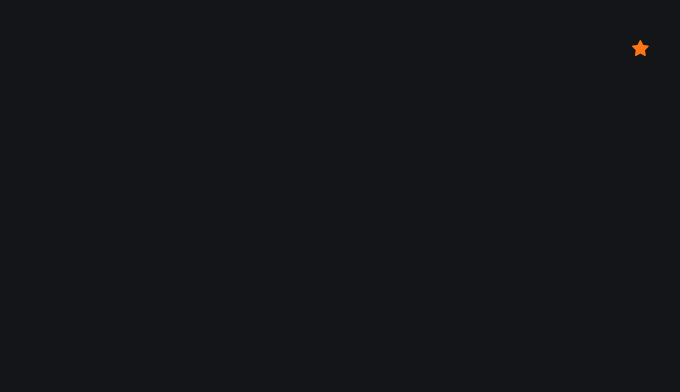
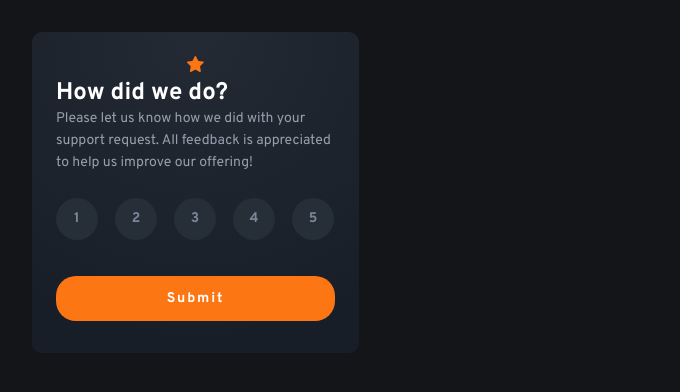
Before and after one commit to Mariam-Mantidze/Interactive-rating-component, a React (Vite) app: page / in a window 1280 px wide. Shown: the top 392 px of the page, without its empty margins (0-680 px from the left). Built offline with nearby package versions, Linux system fonts and the light colour scheme.

Commit message:
wip: main card

```diff
--- a/src/components/Rate/Rate.jsx
+++ b/src/components/Rate/Rate.jsx
@@ -1,10 +1,27 @@
 import Star from "/images/icon-star.svg";
+import "./rate.css";
 
 export default function Rate() {
+  let buttons = [1, 2, 3, 4, 5];
   return (
     <>
       <div className="rate-container">
-        <img src={Star} alt="icon of star" />
+        <div className="img-container">
+          <img src={Star} alt="icon of star" />
+        </div>
+
+        <h1>How did we do?</h1>
+        <p className="rate-text">
+          Please let us know how we did with your support request. All feedback
+          is appreciated to help us improve our offering!
+        </p>
+        <div id="btns-container">
+          {buttons.map((button) => (
+            <button className="rate">{button}</button>
+          ))}
+        </div>
+
+        <button id="submit">Submit</button>
       </div>
     </>
   );
--- a/src/components/Rate/rate.css
+++ b/src/components/Rate/rate.css
@@ -0,0 +1,80 @@
+@import url("https://fonts.googleapis.com/css2?family=Overpass:ital,wght@0,100..900;1,100..900&display=swap");
+
+* {
+  box-sizing: border-box;
+  padding: 0;
+  margin: 0;
+}
+
+body {
+  font-family: "Overpass", sans-serif;
+}
+.rate-container {
+  background: radial-gradient(
+    98.96% 98.96% at 50% 0%,
+    #232a34 0%,
+    #181e27 100%
+  );
+
+  width: 327px;
+  padding: 24px 24px 32px;
+  border-radius: 10px;
+}
+
+h1 {
+  color: rgba(255, 255, 255, 1);
+  font-size: 24px;
+  font-weight: 700;
+  line-height: 30px;
+  text-align: left;
+}
+
+.rate-text {
+  font-size: 14px;
+  font-weight: 400;
+  line-height: 22px;
+  letter-spacing: 0px;
+  text-align: left;
+  color: rgba(150, 159, 173, 1);
+}
+
+#btns-container {
+  display: flex;
+  gap: 17px;
+  margin-top: 24px;
+}
+
+.rate {
+  width: 42px;
+  height: 42px;
+  background: rgba(38, 46, 56, 1);
+  color: rgba(124, 135, 152, 1);
+  font-family: "Overpass", sans-serif;
+  font-size: 14px;
+  font-weight: 700;
+  line-height: 24px;
+  letter-spacing: 0.17499999701976776px;
+  text-align: center;
+  border: none;
+  border-radius: 50%;
+}
+
+.rate:hover {
+  background: rgba(124, 135, 152, 1);
+  color: rgba(255, 255, 255, 1);
+}
+
+#submit {
+  background: rgba(252, 118, 20, 1);
+  width: 279px;
+  height: 45px;
+  border: none;
+  margin-top: 36px;
+  font-family: "Overpass", sans-serif;
+  font-size: 14px;
+  font-weight: 700;
+  line-height: 18px;
+  letter-spacing: 1.8666666746139526px;
+  color: rgba(255, 255, 255, 1);
+  border-radius: 20px;
+}
```
